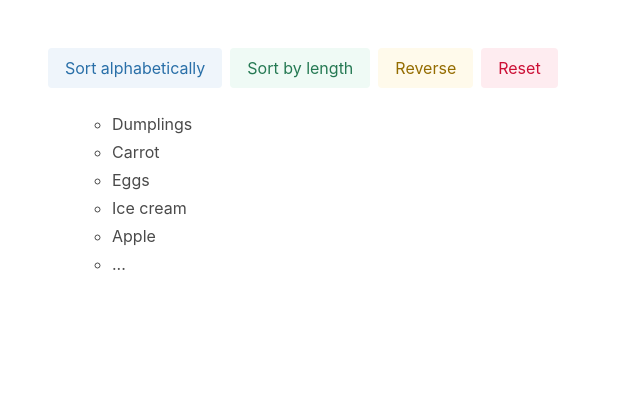
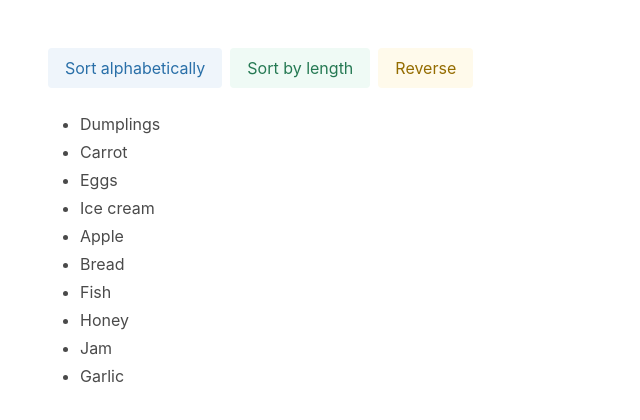
Before and after one commit to mate-academy/react_list-of-goods, a React (Create React App) app: page / in a window 1280 px wide. Shown: the top 420 px of the page, without its empty margins (0-640 px from the left). Built offline with nearby package versions, Linux system fonts and the light colour scheme.

Commit message:
Created React list of goods

```diff
--- a/src/App.tsx
+++ b/src/App.tsx
@@ -1,6 +1,7 @@
 import React from 'react';
 import 'bulma/css/bulma.css';
 import './App.scss';
+import classNames from 'classnames';
 
 export const goodsFromServer = [
   'Dumplings',
@@ -38,58 +39,91 @@ export function getReorderedGoods(
   // eslint-disable-next-line no-console
   console.log(sortType, isReversed);
 
+  if (sortType === SortType.LENGTH) {
+    visibleGoods.sort((a, b) => a.length - b.length);
+  } else if (sortType === SortType.ALPABET) {
+    visibleGoods.sort((a, b) => a.localeCompare(b));
+  }
+
+  if (isReversed) {
+    visibleGoods.reverse();
+  }
+
   return visibleGoods;
 }
 
 // DON'T save goods to the state
-// type State = {
-//   isReversed: boolean,
-//   sortType: SortType,
-// };
+type State = {
+  isReversed: boolean,
+  sortType: SortType,
+};
 
-export const App: React.FC = () => {
+export class App extends React.Component<{}, State > {
+  state: Readonly<State> = {
+    isReversed: false,
+    sortType: 0,
+  };
+
+  render() {
+    const { isReversed, sortType } = this.state;
+
     return (
       <div className="section content">
         <div className="buttons">
           <button
             type="button"
-          className="button is-info is-light"
+            className={classNames('button is-info', {
+              'is-light': sortType !== SortType.ALPABET,
+            })}
+            onClick={() => {
+              this.setState({ sortType: SortType.ALPABET });
+            }}
           >
             Sort alphabetically
           </button>
 
           <button
             type="button"
-          className="button is-success is-light"
+            className={classNames('button is-success', {
+              'is-light': sortType !== SortType.LENGTH,
+            })}
+            onClick={() => {
+              this.setState({ sortType: SortType.LENGTH });
+            }}
           >
             Sort by length
           </button>
 
           <button
             type="button"
-          className="button is-warning is-light"
+            className={classNames('button is-warning', {
+              'is-light': !isReversed,
+            })}
+            onClick={() => {
+              this.setState({ isReversed: !isReversed });
+            }}
           >
             Reverse
           </button>
-
+          {(sortType !== SortType.NONE || isReversed) && (
             <button
               type="button"
               className="button is-danger is-light"
+              onClick={() => {
+                this.setState({ sortType: SortType.NONE, isReversed: false });
+              }}
             >
               Reset
             </button>
+          )}
         </div>
 
         <ul>
-        <ul>
-          <li data-cy="Good">Dumplings</li>
-          <li data-cy="Good">Carrot</li>
-          <li data-cy="Good">Eggs</li>
-          <li data-cy="Good">Ice cream</li>
-          <li data-cy="Good">Apple</li>
-          <li data-cy="Good">...</li>
-        </ul>
+          {getReorderedGoods(goodsFromServer, this.state).map(good => (
+            <li key={good} data-cy="Good">{good}</li>
+          ))}
         </ul>
       </div>
     );
-};
+  }
+}
```
Lines whose indentation alone changed are shown as unchanged.
